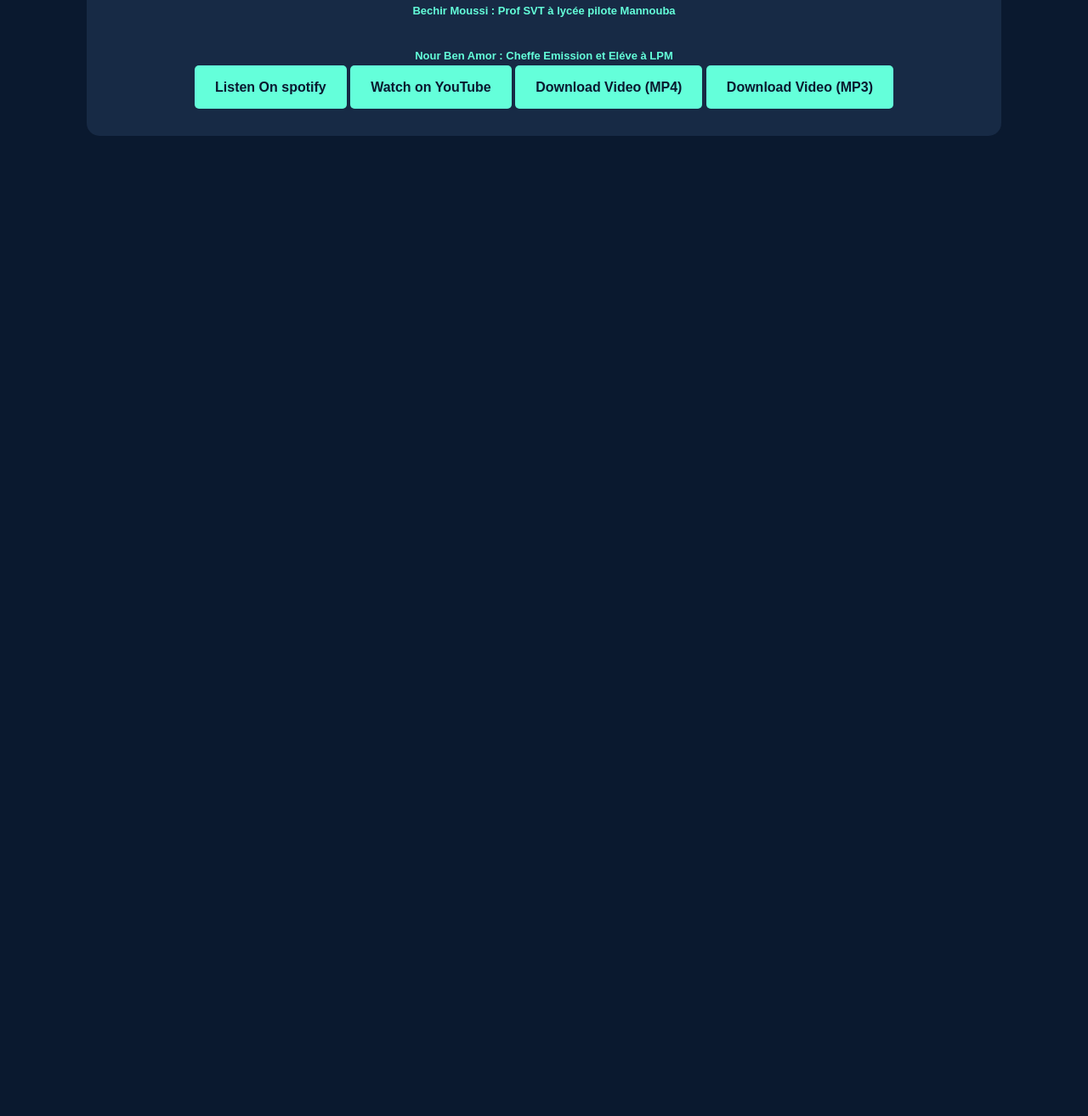
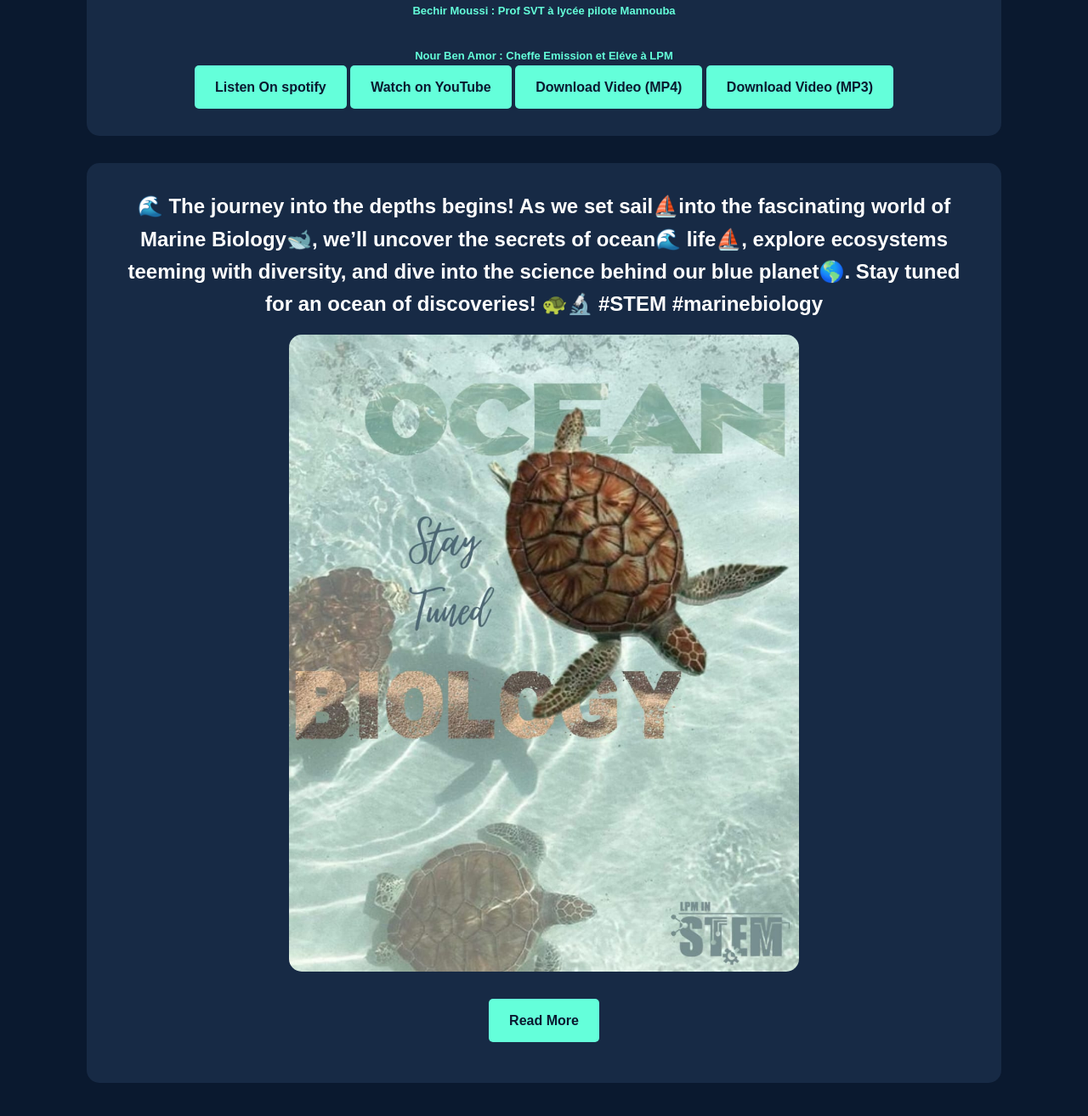
Before and after one commit to LPMINSTEM/ST, a plain HTML site: page science.html in a window 1280 px wide. Shown: the part 1971-3285 px from the top of the page at 85% size. Before the commit the page ends 2183 px from the top, so only its background shows below. Drawn offline with Linux system fonts and the light colour scheme.

Commit message:
Add files via upload

```diff
--- a/science.html
+++ b/science.html
@@ -50,6 +50,15 @@
         <a href="https://dl03.yt-dl.click/tunnel?id=wK-SX8woF6DWCrVp13v5d&exp=1738846622223&sig=xK_Aq_oqEPX7Lqyap7Kla7ywpA_Gp9Fa-eH6jfa6gVU&sec=qyzClmtdvWMkWBsCdwYX8zoU7gyJHXnl8fYdDTiDNrY&iv=GLHvsdrdyclL6XQTI2U3SA" class="cta">Download Video (MP3)</a>
 
         </article class="blog-post" style="text-align: center;">
+
+        <article class="blog-post" style="text-align: center;">
+            <h2>🌊 The journey into the depths begins! As we set sail⛵into the fascinating world of Marine Biology🐋, we’ll uncover the secrets of ocean🌊 life⛵, explore ecosystems teeming with diversity, and dive into the science behind our blue planet🌎. Stay tuned for an ocean of discoveries! 🐢🔬 #STEM #marinebiology</h2>
+            <img src="assets/images/WhatsApp Image 2025-02-06 at 23.26.23_358bfb2a.jpg" alt="Science Blog Image" class="blog-image">
+            <div class="blog-text">
+                <a href="https://www.instagram.com/p/DFvz4AKug9V/?utm_source=ig_web_copy_link&igsh=MzRlODBiNWFlZA==" class="cta">Read More</a>
+            </div>
+        </article>
+
     </main>
     <button id="backToTop" onclick="scrollToTop()">🔝</button>
     <script>
```
Also changed, not shown: assets/images/WhatsApp Image 2025-02-06 at 23.26.23_358bfb2a.jpg (added).
